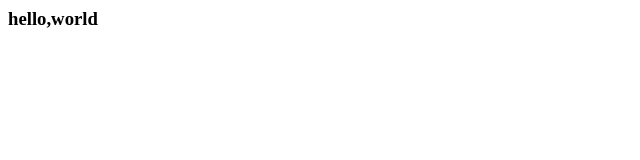
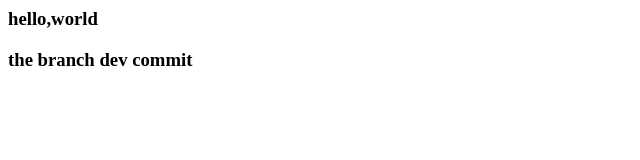
Before and after one commit to xf50273979/mycodetest, a plain HTML site: page web/index.html in a window 1280 px wide. Shown: the whole page, without its empty margins (0-640 px from the left). Drawn offline with Linux system fonts and the light colour scheme.

Commit message:
dev first commit

```diff
--- a/web/index.html
+++ b/web/index.html
@@ -1 +1,2 @@
 <h3>hello,world<h3>
+<h3>the branch dev commit</h3>
```
